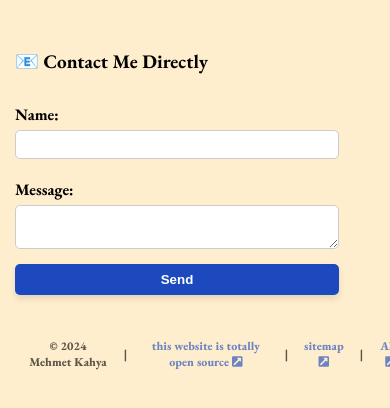
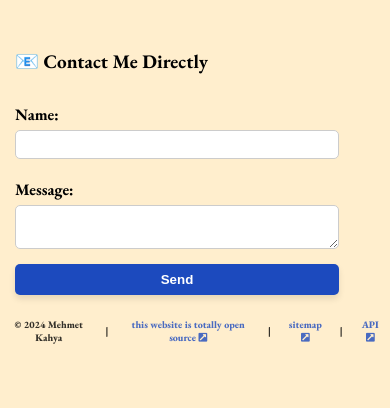
Before and after one commit to mehmetkahya0/last_portfolio, a website: page index.html in a window 390 px wide. Shown: the part 3006-3414 px from the top of the page. After the commit the page ends 3374 px from the top, so only its background shows below. Drawn offline with nearby package versions, Linux system fonts and the light colour scheme.

Commit message:
chore: Update footer font sizes and opacity in style.css

```diff
--- a/public/style.css
+++ b/public/style.css
@@ -458,16 +458,16 @@ footer p {
   }
 
   footer {
-    padding: 20px;
+    font-size: 12px !important;
     font-weight: bolder;
     color: #000000;
     opacity: 0.8;
   }
 
   footer p {
-    font-size: 12px !important;
+    font-size: 10px !important;
     font-weight: bolder;
-    opacity: 0.8;
+    opacity: 1;
   }
   .stats {
     display: flex;
```
